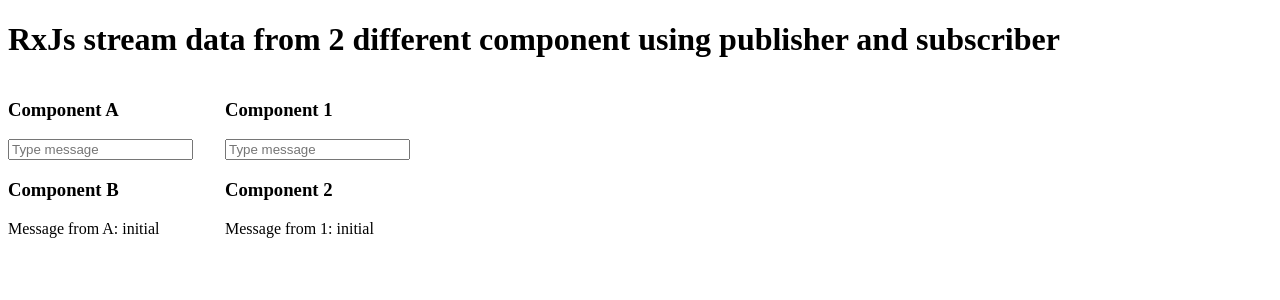
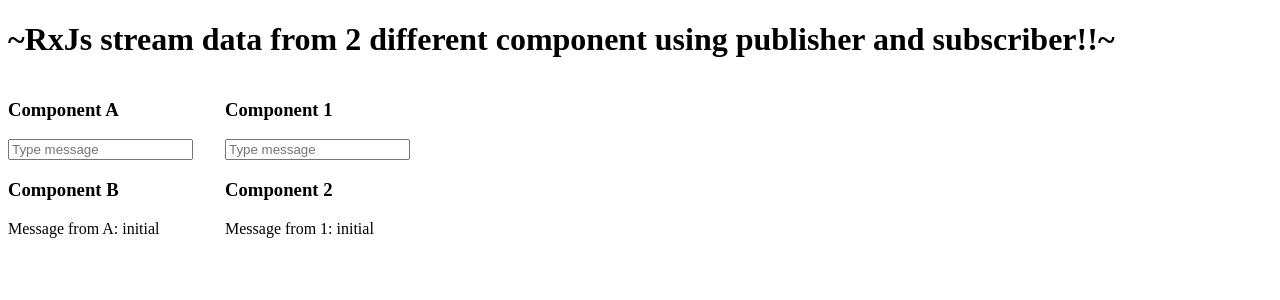
Before and after one commit to edbertrhema/angular-ci-cd-example, an Angular app: page / in a window 1280 px wide. Shown: the top 300 px of the page. Built offline with nearby package versions, Linux system fonts and the light colour scheme.

Commit message:
feat: add CI/CD auto deployment in kubernetes cluster local

```diff
--- a/src/app/pages/home/home.html
+++ b/src/app/pages/home/home.html
@@ -1,4 +1,4 @@
-<h1>RxJs stream data from 2 different component using publisher and subscriber</h1>
+<h1>~RxJs stream data from 2 different component using publisher and subscriber!!~</h1>
 <div class="horizontal">
     <div>
         <app-component-publisher></app-component-publisher>
```
Also changed, not shown: 1 other file (tests, documents, lock files or other folders).
